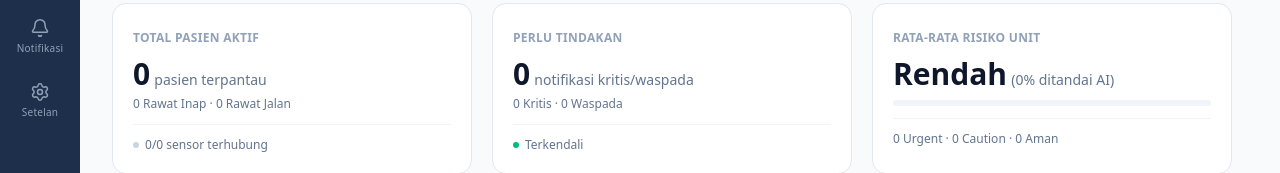
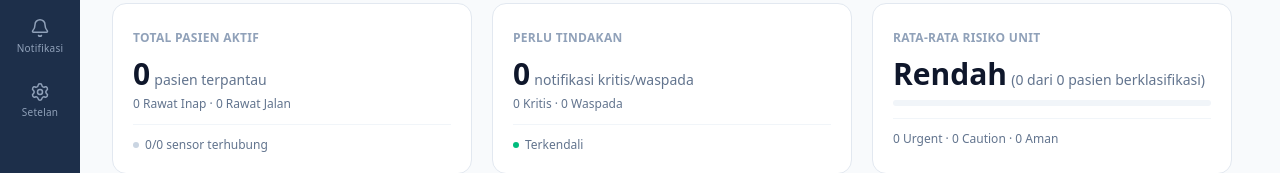
Before and after one commit to dnday/ostosense-website, a Next.js app: page / in a window 1280 px wide. Shown: the part 224-397 px from the top of the page. Built offline with nearby package versions, Linux system fonts and the light colour scheme; no server answers; the database is empty.

Commit message:
Ganti persentase 'ditandai AI' jadi pecahan yang lebih jelas dibaca

```diff
--- a/src/components/dashboard/dashboard-home.tsx
+++ b/src/components/dashboard/dashboard-home.tsx
@@ -70,11 +70,6 @@
       globalRisk = "Belum diketahui";
     }
 
-    // Persentase pasien yang sedang ditandai (kritis/waspada) dari total yang
-    // punya klasifikasi AI — bukan angka tren rekaan, murni hitungan real-time.
-    const classified = totalPatients - unavailable;
-    const actionPct = classified > 0 ? Math.round((actionTotal / classified) * 100) : 0;
-
     return {
       totalPatients,
       breakdown: { inap, jalan },
@@ -83,7 +78,6 @@
       tierCounts: { normal, warning, critical, unavailable },
       unavailable,
       globalRisk,
-      actionPct,
     };
     // eslint-disable-next-line react-hooks/exhaustive-deps
   }, [patients, predictions, volumes]);
@@ -209,7 +203,9 @@
             >
               {summary.globalRisk}
             </strong>{" "}
-            <span className="text-sm font-medium text-slate-500">({summary.actionPct}% ditandai AI)</span>
+            <span className="text-sm font-medium text-slate-500">
+              ({summary.actionNeeded.total} dari {summary.totalPatients - summary.unavailable} pasien berklasifikasi)
+            </span>
           </p>
           {/* Bar sebaran tier — proporsi riil dari jumlah pasien per kelas, bukan angka tren */}
           <div className="mt-2 flex h-1.5 overflow-hidden rounded-full bg-slate-100">
```
